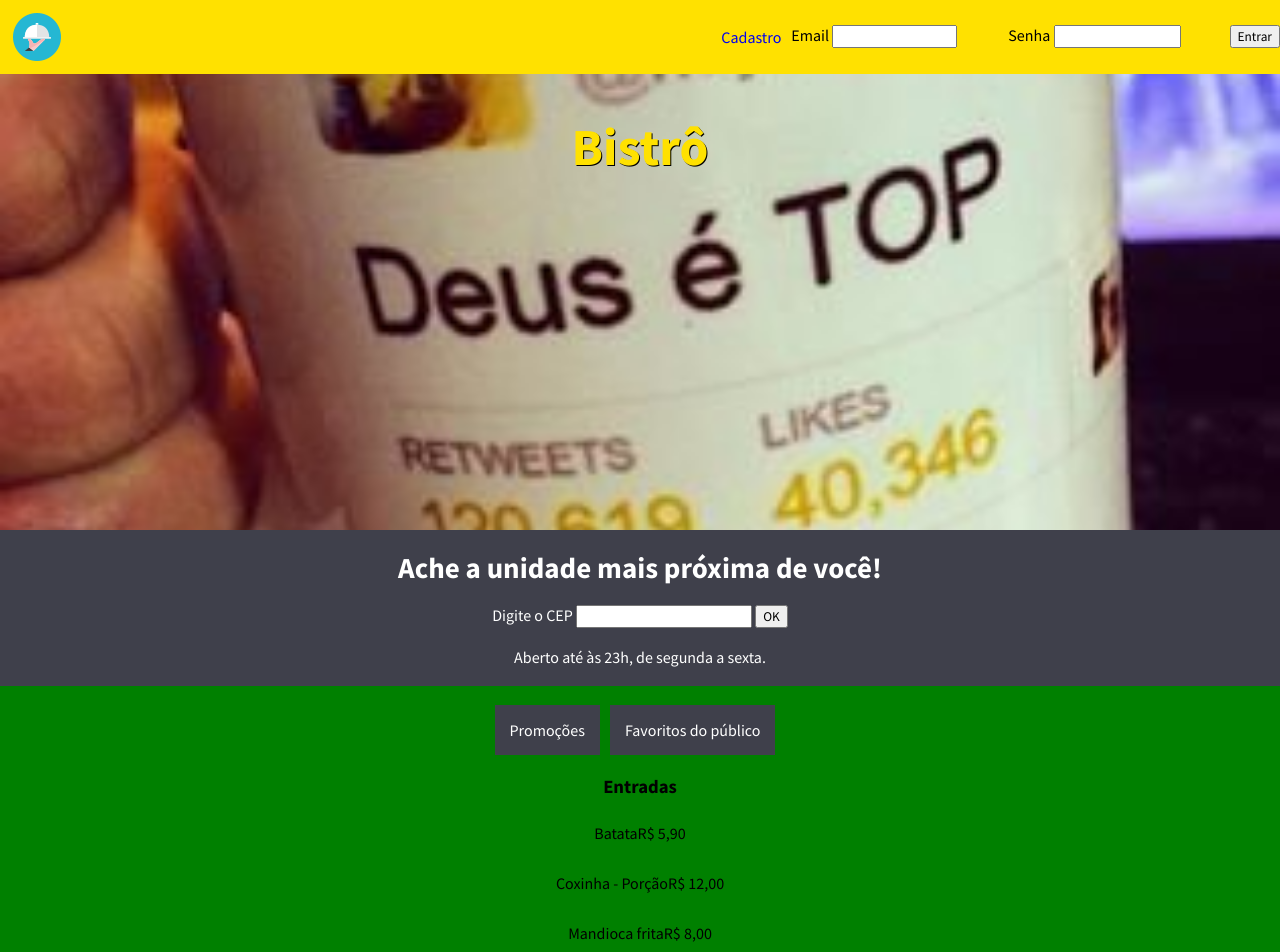
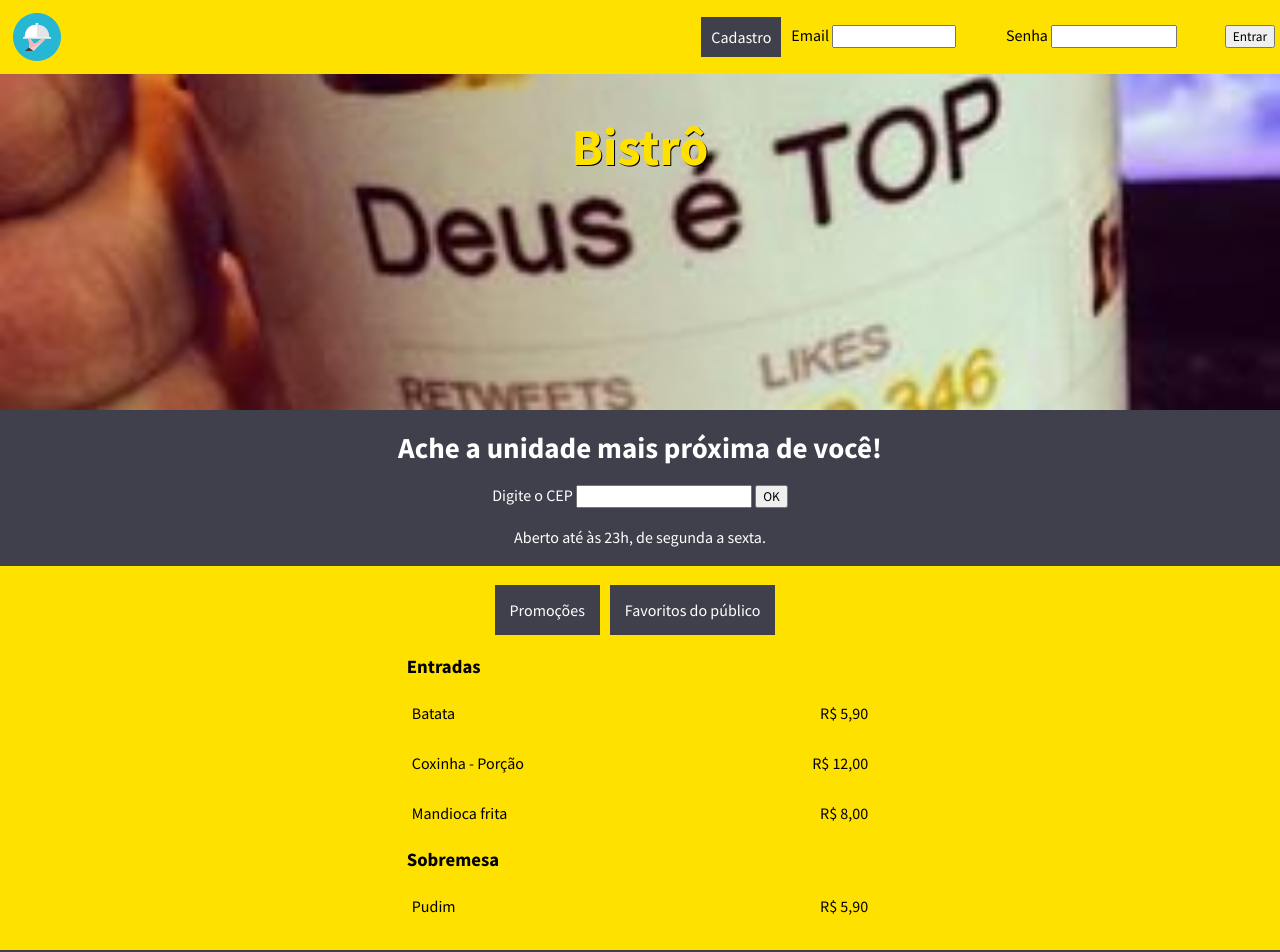
Before and after one commit to backinkansas/exercicio-site-restaurante, a plain HTML site: page index.html in a window 1280 px wide. Shown: the top 952 px of the page. Drawn offline with Linux system fonts and the light colour scheme.

Commit message:
Versão final para tablet e desktop finalizadas e ajustes finos feitos

```diff
--- a/css/media.css
+++ b/css/media.css
@@ -1,26 +1,16 @@
 @media (min-width: 361px) {
     header {
         background-position: center center;
-        min-height: 57vh;
-    }
-
-    .cardapio {
-        background-color: red;
+        min-height: 42vh;
     }
 }
 
 @media (min-width: 769px) {
-    .cardapio {
-        background-color: green;
-    }
-
     .conteudo {
         display: flex;
-        justify-content: center;
-        align-items: center;
+        align-items: space-between;
         flex-direction: column;
-    }
-
-    .comida p {
+        width: 38%;
+        margin: 0 auto;
     }
 }
--- a/css/style.css
+++ b/css/style.css
@@ -23,12 +23,19 @@ nav > div {
 
 nav a {
     text-decoration: none;
+    padding: 10px;
+    color: white;
+    background-color: #3f404b;
     margin-right: 10px;
 }
 
 form {
     display: flex;
     justify-content: center;
+}
+
+.botao {
+    margin-right: 1%;
 }
 
 .caixa {
@@ -39,7 +46,7 @@ header {
     background-image: url(../img/bg-header.jpg);
     background-size: cover;
     background-repeat: no-repeat;
-    min-height: 50vh;
+    min-height: 43vh;
 }
 
 h1 {
```
